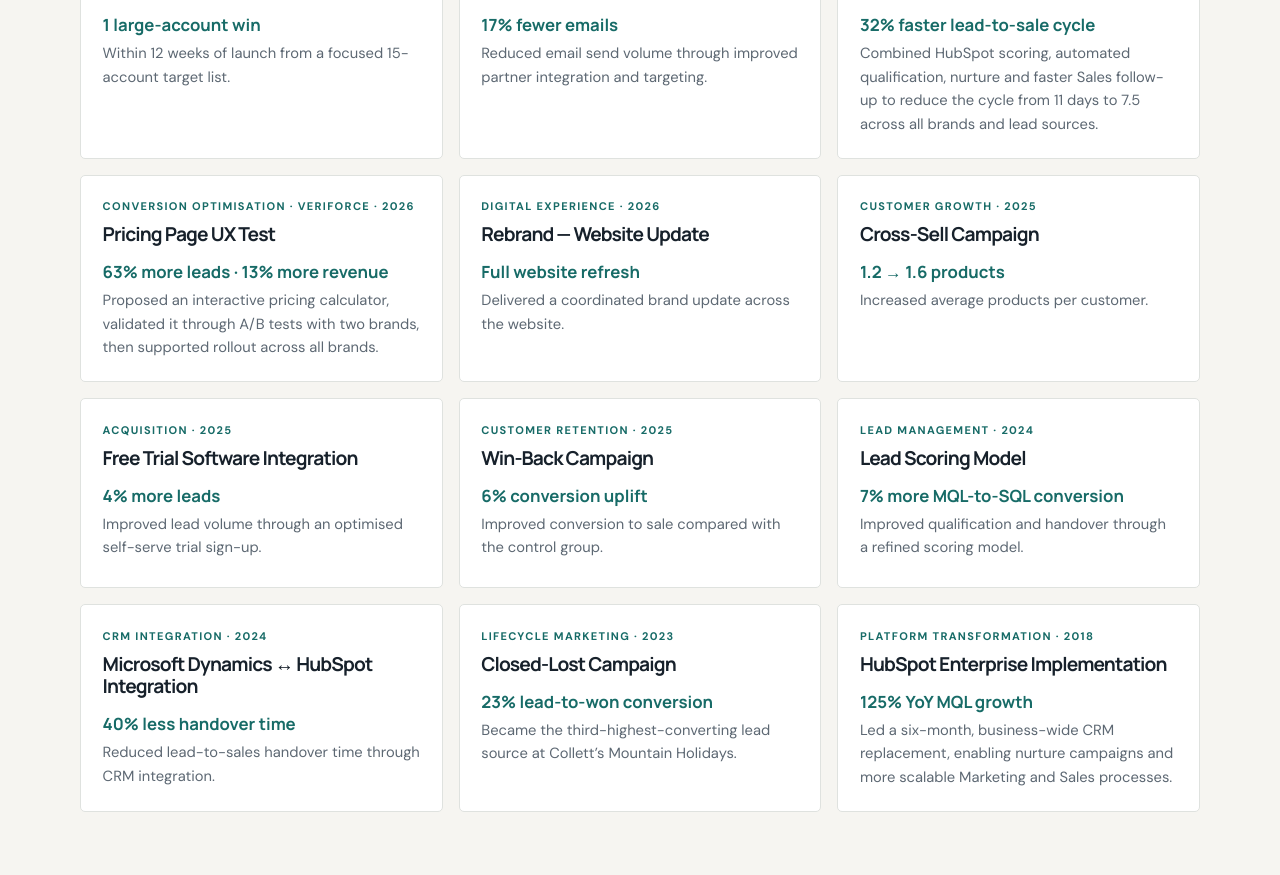
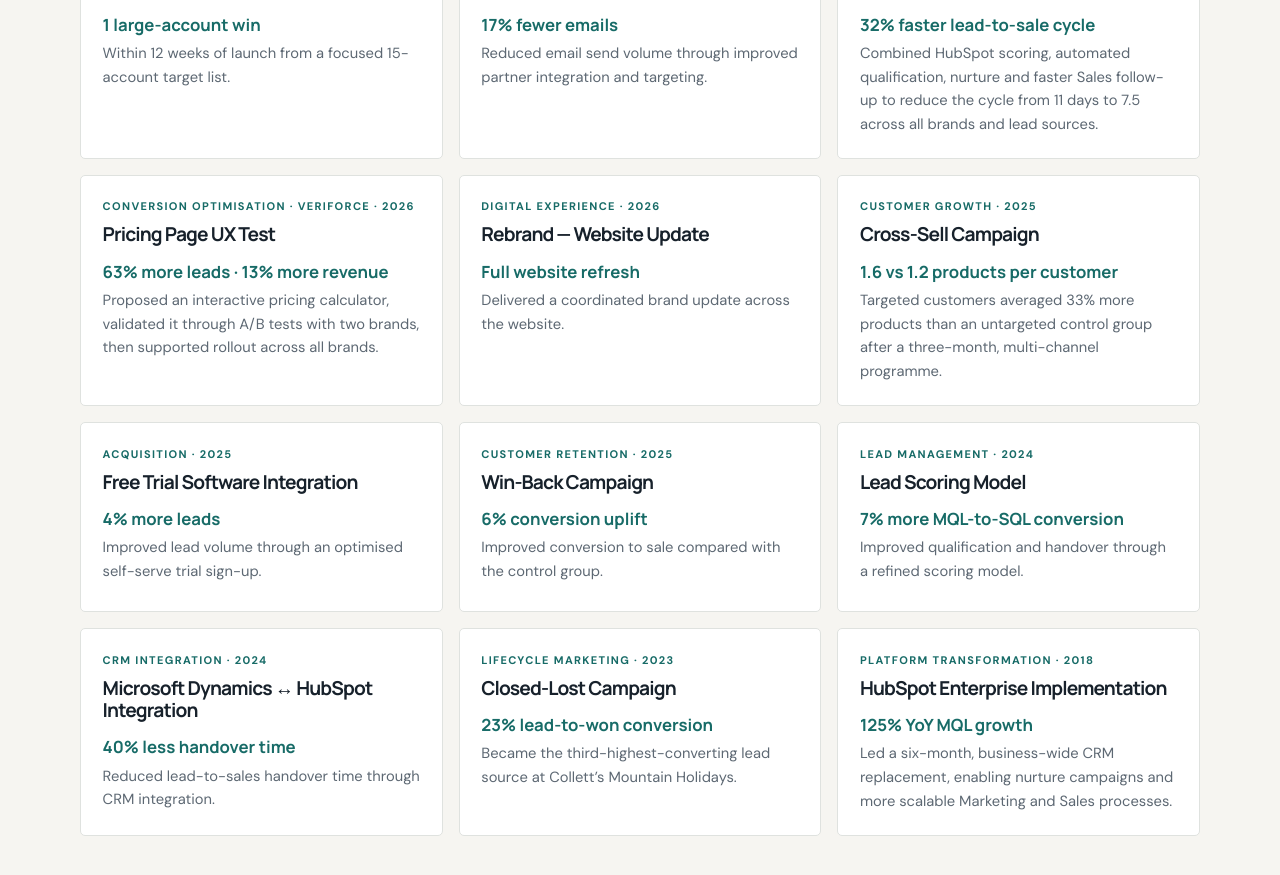
Before and after one commit to georgefwmurray/Marketing-Operations-Control-Centre, a Jekyll site: the page built from Campaign-Commercial-Projects.md, in a window 1280 px wide and 900 px high, scrolled down 1522 px. Shown: the top 875 px of the window. Built offline with Jekyll 4.4.1, drawn with Linux system fonts in a browser that asks for light colours.

Commit message:
Update cross-sell result on project overview

```diff
--- a/Campaign-Commercial-Projects.md
+++ b/Campaign-Commercial-Projects.md
@@ -35,7 +35,7 @@ description: "Selected campaign, sales and platform projects across marketing au
     <article class="project-card"><span class="project-category">Lead acceleration · Veriforce · 2026</span><h3><a href="Campaign%20%26%20Commercial%20Projects/MQL-Acceleration-Campaign.html">MQL Acceleration Programme</a></h3><strong>32% faster lead-to-sale cycle</strong><p>Combined HubSpot scoring, automated qualification, nurture and faster Sales follow-up to reduce the cycle from 11 days to 7.5 across all brands and lead sources.</p></article>
     <article class="project-card"><span class="project-category">Conversion optimisation · Veriforce · 2026</span><h3><a href="Campaign%20%26%20Commercial%20Projects/Pricing-Page-UX-Test.html">Pricing Page UX Test</a></h3><strong>63% more leads · 13% more revenue</strong><p>Proposed an interactive pricing calculator, validated it through A/B tests with two brands, then supported rollout across all brands.</p></article>
     <article class="project-card"><span class="project-category">Digital experience · 2026</span><h3><a href="Campaign%20%26%20Commercial%20Projects/Rebrand-Website-Update.html">Rebrand — Website Update</a></h3><strong>Full website refresh</strong><p>Delivered a coordinated brand update across the website.</p></article>
-    <article class="project-card"><span class="project-category">Customer growth · 2025</span><h3><a href="Campaign%20%26%20Commercial%20Projects/Cross-Sell-Campaign.html">Cross-Sell Campaign</a></h3><strong>1.2 → 1.6 products</strong><p>Increased average products per customer.</p></article>
+    <article class="project-card"><span class="project-category">Customer growth · 2025</span><h3><a href="Campaign%20%26%20Commercial%20Projects/Cross-Sell-Campaign.html">Cross-Sell Campaign</a></h3><strong>1.6 vs 1.2 products per customer</strong><p>Targeted customers averaged 33% more products than an untargeted control group after a three-month, multi-channel programme.</p></article>
     <article class="project-card"><span class="project-category">Acquisition · 2025</span><h3><a href="Campaign%20%26%20Commercial%20Projects/Free-Trial-Software-Integration.html">Free Trial Software Integration</a></h3><strong>4% more leads</strong><p>Improved lead volume through an optimised self-serve trial sign-up.</p></article>
     <article class="project-card"><span class="project-category">Customer retention · 2025</span><h3><a href="Campaign%20%26%20Commercial%20Projects/Win-Back-Campaign.html">Win-Back Campaign</a></h3><strong>6% conversion uplift</strong><p>Improved conversion to sale compared with the control group.</p></article>
     <article class="project-card"><span class="project-category">Lead management · 2024</span><h3><a href="Campaign%20%26%20Commercial%20Projects/Lead-Scoring-Model.html">Lead Scoring Model</a></h3><strong>7% more MQL-to-SQL conversion</strong><p>Improved qualification and handover through a refined scoring model.</p></article>
```
